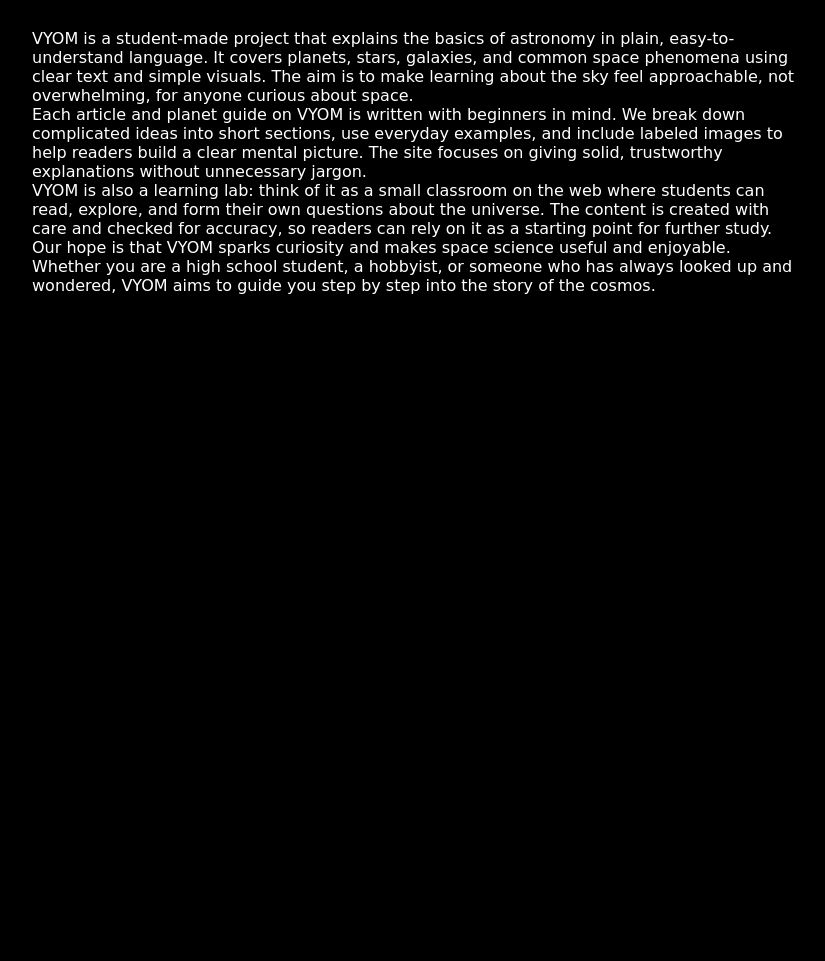
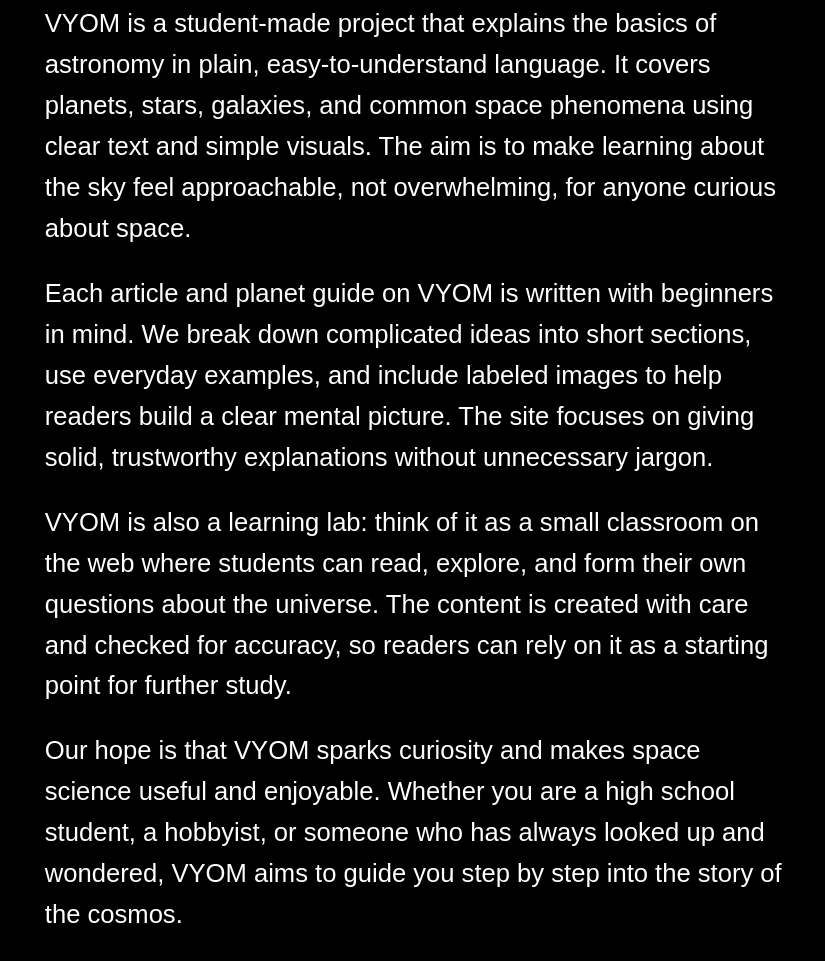
Before and after one commit to AbhimanRajCoder/VYOM, a plain HTML site: page aboutus.html in a window 1280 px wide. Shown: the part 219-1180 px from the top of the page, without its empty margins (224-1049 px from the left). Before the commit the page ends 800 px from the top, so only its background shows below. Drawn offline with Linux system fonts and the light colour scheme; a web font is replaced by a local one.

Commit message:
Updated Aboutus

```diff
--- a/aboutus.html
+++ b/aboutus.html
@@ -5,53 +5,89 @@
     <meta name="viewport" content="width=device-width, initial-scale=1.0" />
     <title>VYOM</title>
     <link rel="stylesheet" href="styles/style.css" />
+
     <style>
-.knowheadingdiv{
-    margin-top:10%;
+      .knowheadingdiv {
+        margin-top: 10%;
         text-align: center;
       }
-.knowhead{
-    color:#fff;
-    font-size:2.8rem;
+
+      .knowhead {
+        color: #fff;
+        font-size: 2.8rem;
         text-transform: uppercase;
         font-family: "Orbitron", sans-serif;
       }
-.ptext{
-    color:#fff;
-    font-size:1rem;
-    width:60%;
-    margin:auto;
-    margin-top:5%;
-    font-family: "Cedarville Cursive", cursive;
+
+      .ptext {
+        color: #fff;
+        font-size: 1.6rem;
+        line-height: 1.6;
+        width: 60%;
+        margin: auto;
+        padding: 1%;
+        margin-top:2%;
+        font-family: "Zalando Sans", sans-serif;
+      }
+
+      .ptext p {
+        margin-bottom: 1.5rem;
       }
     </style>
   </head>
+
   <body>
     <!-- NAVBAR SECTION -->
     <div class="navbar-section">
       <header>
         <div class="nav-container">
-          <div class="logo-section"><img src="assets/logo.png" class="navlogo" /></div>
+          <div class="logo-section">
+            <img src="assets/logo.png" class="navlogo" alt="VYOM Logo" />
+          </div>
 
           <nav class="nav-links">
             <a class="btn" href="/">Home</a>
-            <a class="btn" href="/know.html">Know Your Universe </a>
-            <a class="btn" href="/blogs">Blogs </a>
-            <a class="btn" href="#"> About Us </a>
+            <a class="btn" href="/know.html">Know Your Universe</a>
+            <a class="btn" href="/blogs">Blogs</a>
+            <a class="btn" href="#">About Us</a>
           </nav>
         </div>
       </header>
     </div>
+
     <!-- HERO SECTION -->
     <div class="knowheadingdiv">
-<h2 class='knowhead'>About Us</h2>
+      <h2 class="knowhead">About Us</h2>
     </div>
 
     <div class="ptext">
-<p>VYOM is a student-made project that explains the basics of astronomy in plain, easy-to-understand language. It covers planets, stars, galaxies, and common space phenomena using clear text and simple visuals. The aim is to make learning about the sky feel approachable, not overwhelming, for anyone curious about space.</p> <p>Each article and planet guide on VYOM is written with beginners in mind. We break down complicated ideas into short sections, use everyday examples, and include labeled images to help readers build a clear mental picture. The site focuses on giving solid, trustworthy explanations without unnecessary jargon.</p> <p>VYOM is also a learning lab: think of it as a small classroom on the web where students can read, explore, and form their own questions about the universe. The content is created with care and checked for accuracy, so readers can rely on it as a starting point for further study.</p> <p>Our hope is that VYOM sparks curiosity and makes space science useful and enjoyable. Whether you are a high school student, a hobbyist, or someone who has always looked up and wondered, VYOM aims to guide you step by step into the story of the cosmos.</p>
+      <p>
+        VYOM is a student-made project that explains the basics of astronomy in plain,
+        easy-to-understand language. It covers planets, stars, galaxies, and common space
+        phenomena using clear text and simple visuals. The aim is to make learning about
+        the sky feel approachable, not overwhelming, for anyone curious about space.
+      </p>
 
-</div>
+      <p>
+        Each article and planet guide on VYOM is written with beginners in mind. We break
+        down complicated ideas into short sections, use everyday examples, and include
+        labeled images to help readers build a clear mental picture. The site focuses on
+        giving solid, trustworthy explanations without unnecessary jargon.
+      </p>
 
+      <p>
+        VYOM is also a learning lab: think of it as a small classroom on the web where
+        students can read, explore, and form their own questions about the universe. The
+        content is created with care and checked for accuracy, so readers can rely on it as
+        a starting point for further study.
+      </p>
+
+      <p>
+        Our hope is that VYOM sparks curiosity and makes space science useful and
+        enjoyable. Whether you are a high school student, a hobbyist, or someone who has
+        always looked up and wondered, VYOM aims to guide you step by step into the story
+        of the cosmos.
+      </p>
     </div>
   </body>
 </html>
```
Lines whose indentation alone changed are shown as unchanged.
